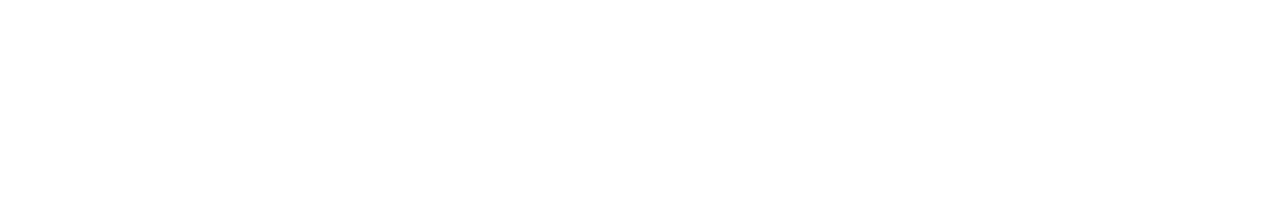
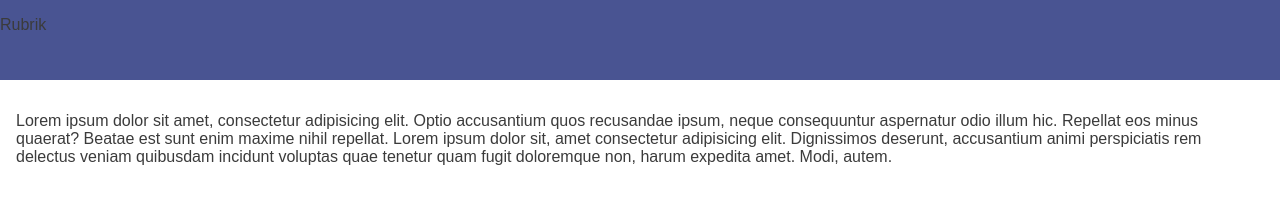
Before and after one commit to camillaeriksson/Hamburgarmeny, a plain HTML site: page index.html in a window 1280 px wide. Drawn offline with Linux system fonts and the light colour scheme.

Commit message:
Header and main added

```diff
--- a/index.html
+++ b/index.html
@@ -1,5 +1,6 @@
 <!DOCTYPE html>
 <html lang="en">
+
 <head>
     <meta charset="UTF-8">
     <meta name="viewport" content="width=device-width, initial-scale=1.0">
@@ -8,7 +9,17 @@
     <link rel="stylesheet" href="style.css">
     <script src="script.js"></script>
 </head>
+
 <body>
+    <header><p>Rubrik</p></header>
+    <main>
+        <p>Lorem ipsum dolor sit amet, consectetur adipisicing elit. Optio accusantium quos recusandae ipsum, neque
+            consequuntur aspernatur odio illum hic. Repellat eos minus quaerat? Beatae est sunt enim maxime nihil
+            repellat.
+            Lorem ipsum dolor sit, amet consectetur adipisicing elit. Dignissimos deserunt, accusantium animi
+            perspiciatis rem delectus veniam quibusdam incidunt voluptas quae tenetur quam fugit doloremque non, harum
+            expedita amet. Modi, autem.</p>
+    </main>
+</body>
 
-</body>
 </html>
--- a/style.css
+++ b/style.css
@@ -0,0 +1,22 @@
+html {
+    margin: 0;
+}
+
+body {
+    color: rgb(59, 59, 59);
+    font-family: Arial, Helvetica, sans-serif;
+    margin: 0;
+}
+
+header {
+    position: fixed;
+    background-color: rgb(73, 84, 146);
+    height: 5rem;
+    width: 100%;
+}
+
+main {
+    margin-top: 5rem;
+    position: absolute;
+    padding: 1rem;
+}
```
